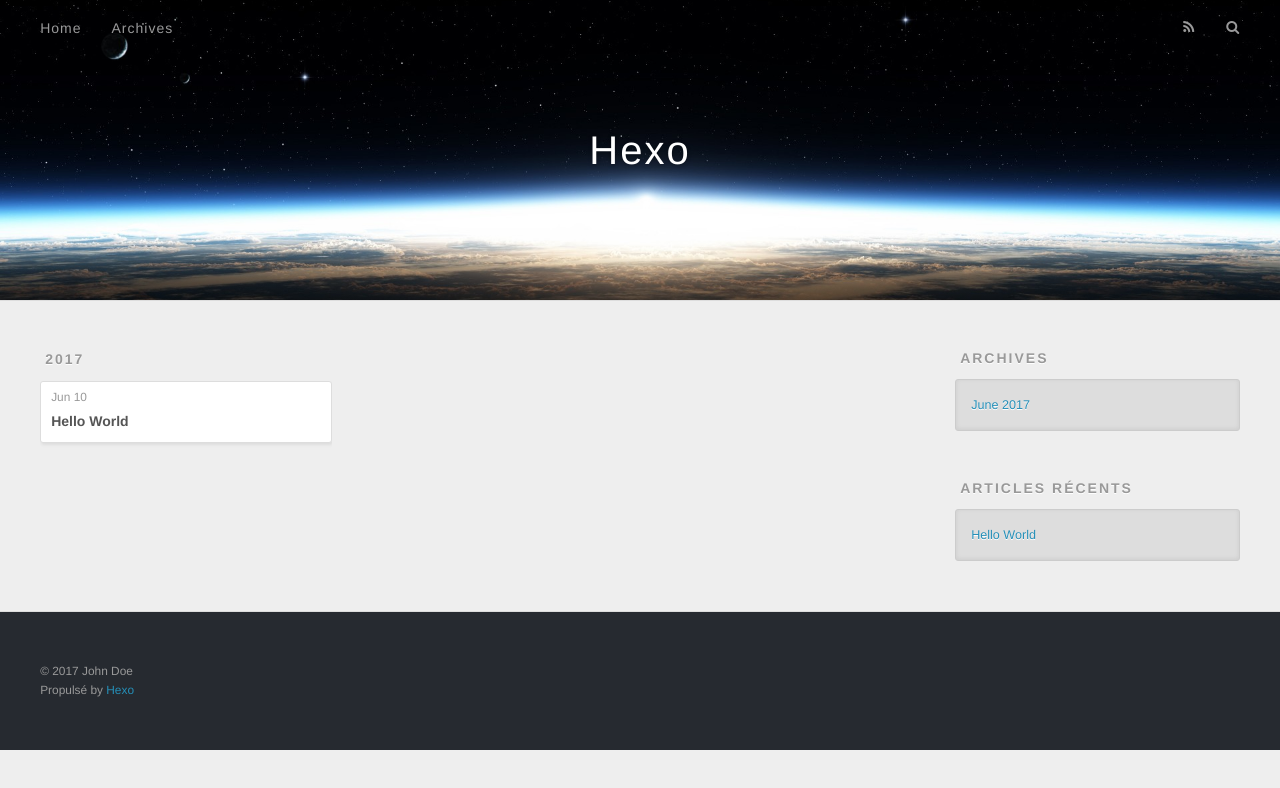
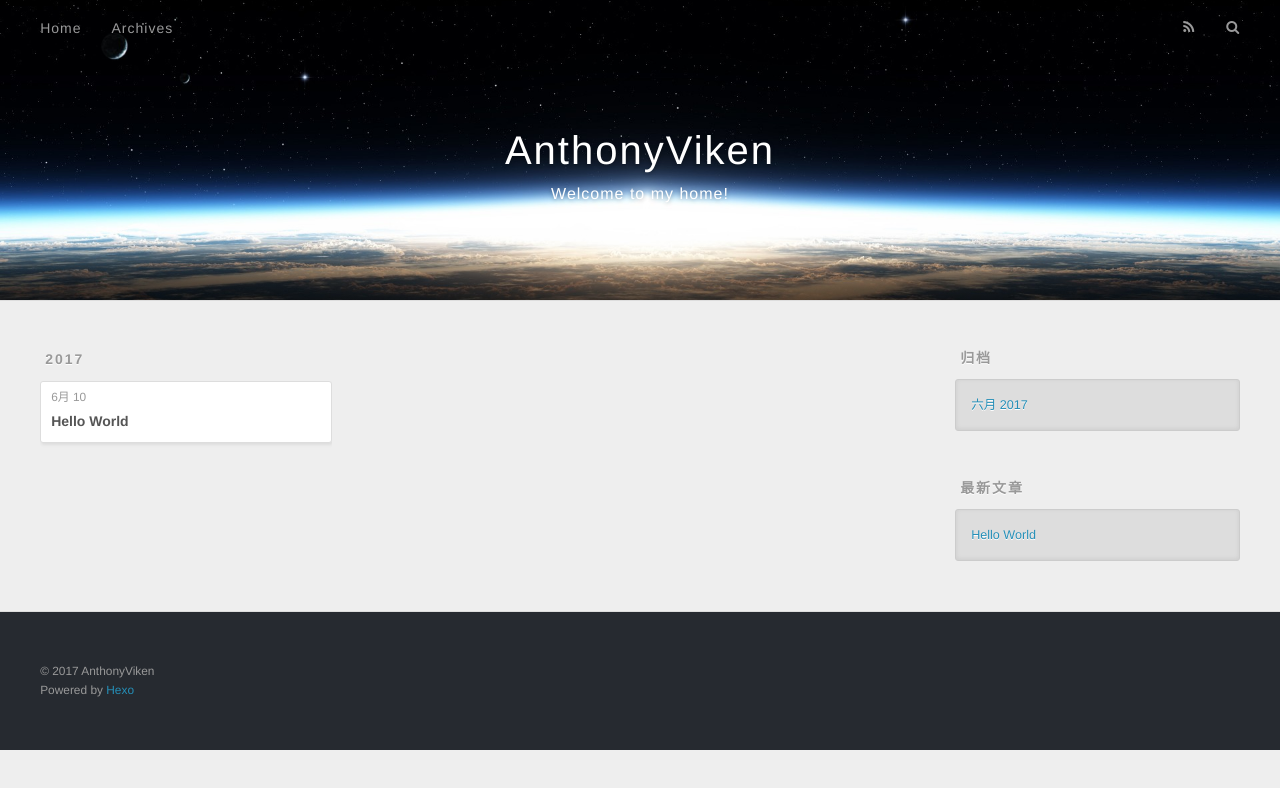
Before and after one commit to AnthonyViken/AnthonyViken.github.io, a plain HTML site: page archives/2017/06/index.html in a window 1280 px wide. Drawn offline with nearby package versions, Linux system fonts and the light colour scheme.

Commit message:
Site updated: 2017-06-10 10:18:05

```diff
--- a/archives/2017/06/index.html
+++ b/archives/2017/06/index.html
@@ -3,16 +3,19 @@
 <head>
   <meta charset="utf-8">
 
-  <title>Archives: 2017/6 | Hexo</title>
+  <title>归档: 2017/6 | AnthonyViken</title>
   <meta name="viewport" content="width=device-width, initial-scale=1, maximum-scale=1">
-  <meta property="og:type" content="website">
-<meta property="og:title" content="Hexo">
+  <meta name="description" content="My first blog.">
+<meta property="og:type" content="website">
+<meta property="og:title" content="AnthonyViken">
 <meta property="og:url" content="http://yoursite.com/archives/2017/06/index.html">
-<meta property="og:site_name" content="Hexo">
+<meta property="og:site_name" content="AnthonyViken">
+<meta property="og:description" content="My first blog.">
 <meta name="twitter:card" content="summary">
-<meta name="twitter:title" content="Hexo">
+<meta name="twitter:title" content="AnthonyViken">
+<meta name="twitter:description" content="My first blog.">
 
-    <link rel="alternate" href="/atom.xml" title="Hexo" type="application/atom+xml">
+    <link rel="alternate" href="/atom.xml" title="AnthonyViken" type="application/atom+xml">
 
 
     <link rel="icon" href="/favicon.png">
@@ -33,8 +36,12 @@
   <div id="header-outer" class="outer">
     <div id="header-title" class="inner">
       <h1 id="logo-wrap">
-        <a href="/" id="logo">Hexo</a>
+        <a href="/" id="logo">AnthonyViken</a>
       </h1>
+
+        <h2 id="subtitle-wrap">
+          <a href="/" id="subtitle">Welcome to my home!</a>
+        </h2>
 
     </div>
     <div id="header-inner" class="inner">
@@ -48,9 +55,9 @@
       </nav>
       <nav id="sub-nav">
 
-          <a id="nav-rss-link" class="nav-icon" href="/atom.xml" title="Flux RSS"></a>
+          <a id="nav-rss-link" class="nav-icon" href="/atom.xml" title="RSS Feed"></a>
 
-        <a id="nav-search-btn" class="nav-icon" title="Rechercher"></a>
+        <a id="nav-search-btn" class="nav-icon" title="搜索"></a>
       </nav>
       <div id="search-form-wrap">
         <form action="//google.com/search" method="get" accept-charset="UTF-8" class="search-form"><input type="search" name="q" class="search-form-input" placeholder="Search"><button type="submit" class="search-form-submit">&#xF002;</button><input type="hidden" name="sitesearch" value="http://yoursite.com"></form>
@@ -76,7 +83,7 @@
   <div class="archive-article-inner">
     <header class="archive-article-header">
       <a href="/2017/06/10/hello-world/" class="archive-article-date">
-  <time datetime="2017-06-10T00:43:12.872Z" itemprop="datePublished">Jun 10</time>
+  <time datetime="2017-06-10T00:43:12.872Z" itemprop="datePublished">6月 10</time>
 </a>
 
 
@@ -107,9 +114,9 @@
 
 
   <div class="widget-wrap">
-    <h3 class="widget-title">Archives</h3>
+    <h3 class="widget-title">归档</h3>
     <div class="widget">
-      <ul class="archive-list"><li class="archive-list-item"><a class="archive-list-link" href="/archives/2017/06/">June 2017</a></li></ul>
+      <ul class="archive-list"><li class="archive-list-item"><a class="archive-list-link" href="/archives/2017/06/">六月 2017</a></li></ul>
     </div>
   </div>
 
@@ -117,7 +124,7 @@
 
 
   <div class="widget-wrap">
-    <h3 class="widget-title">Articles récents</h3>
+    <h3 class="widget-title">最新文章</h3>
     <div class="widget">
       <ul>
 
@@ -137,8 +144,8 @@
 
   <div class="outer">
     <div id="footer-info" class="inner">
-      &copy; 2017 John Doe<br>
-      Propulsé by <a href="http://hexo.io/" target="_blank">Hexo</a>
+      &copy; 2017 AnthonyViken<br>
+      Powered by <a href="http://hexo.io/" target="_blank">Hexo</a>
     </div>
   </div>
 </footer>
```
Also changed, not shown: 2017/06/10/hello-world/index.html (+16 -12 lines), archives/2017/index.html (+22 -15 lines), archives/index.html (+22 -15 lines), index.html (+22 -15 lines).
